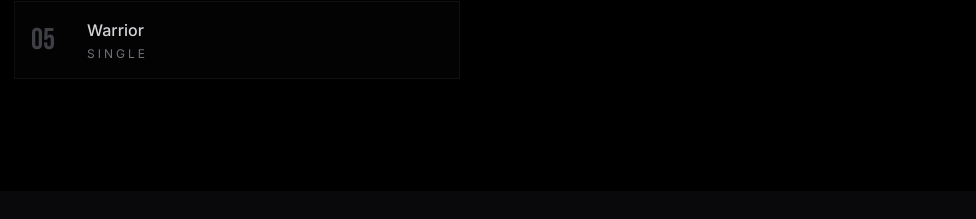
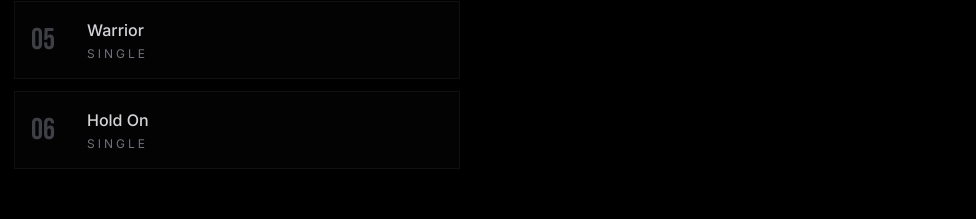
Before and after one commit to SonnyPritchard/desirex-epk, a React (Vite) app: page / in a window 1280 px wide. Shown: the part 2460-2679 px from the top of the page, without its empty margins (114-1090 px from the left). Built offline with nearby package versions, Linux system fonts and the light colour scheme.

Commit message:
Add "Hold On" to featured tracks / Spotify embed
Co-Authored-By: Claude Sonnet 5 <noreply@anthropic.com>
Claude-Session: https://claude.ai/code/session_01EexyV7gmdgB8nrMiTtKocN

```diff
--- a/src/components/Music.tsx
+++ b/src/components/Music.tsx
@@ -6,6 +6,7 @@ const tracks = [
   { title: 'Remade', subtitle: 'Single', spotifyId: '0QYeWQRnuxtBjenh7c2sa3' },
   { title: 'No Miracle', subtitle: 'Single', spotifyId: '7oU99XtvxsJly7FQ5Er0XI' },
   { title: 'Warrior', subtitle: 'Single', spotifyId: '0TzSE5laQfxrol4z3tyhVI' },
+  { title: 'Hold On', subtitle: 'Single', spotifyId: '7DS7BTN9JGIFYZf1ToPVJX' },
 ]
 
 export default function Music() {
```
